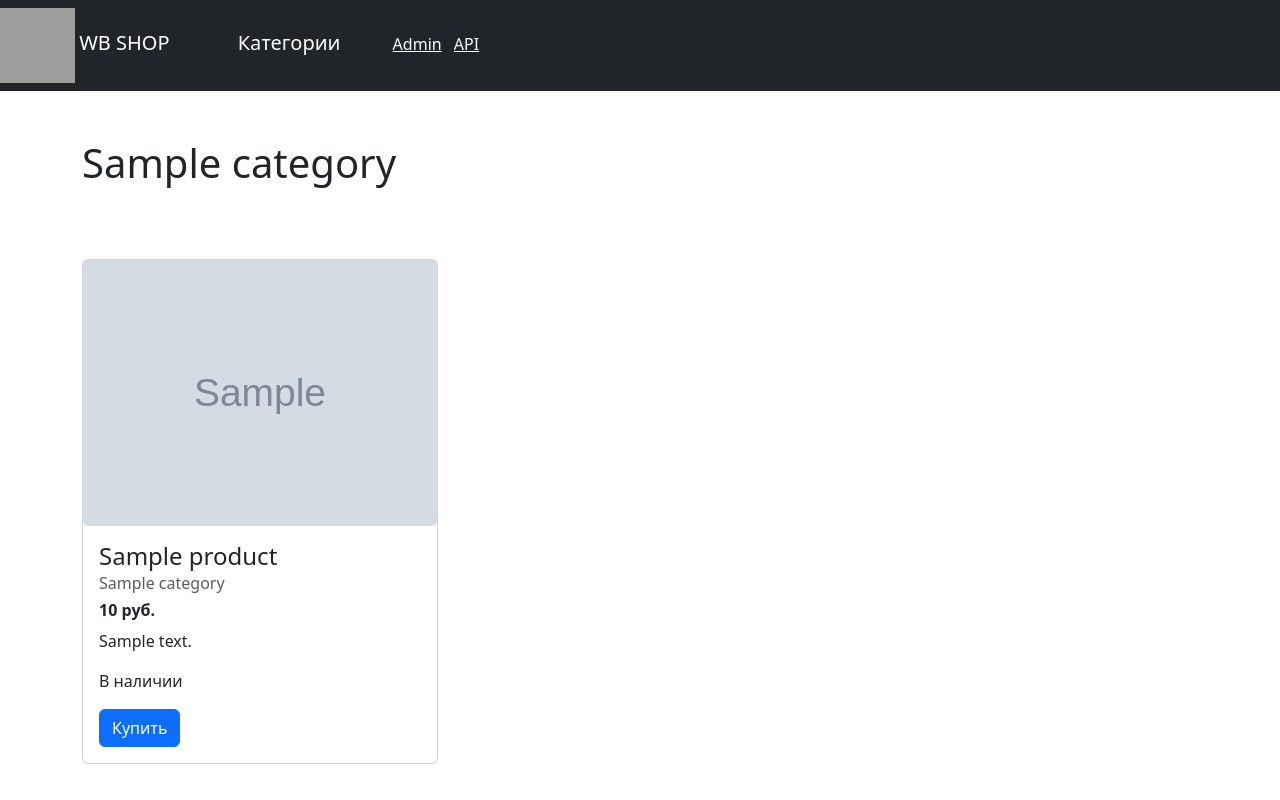
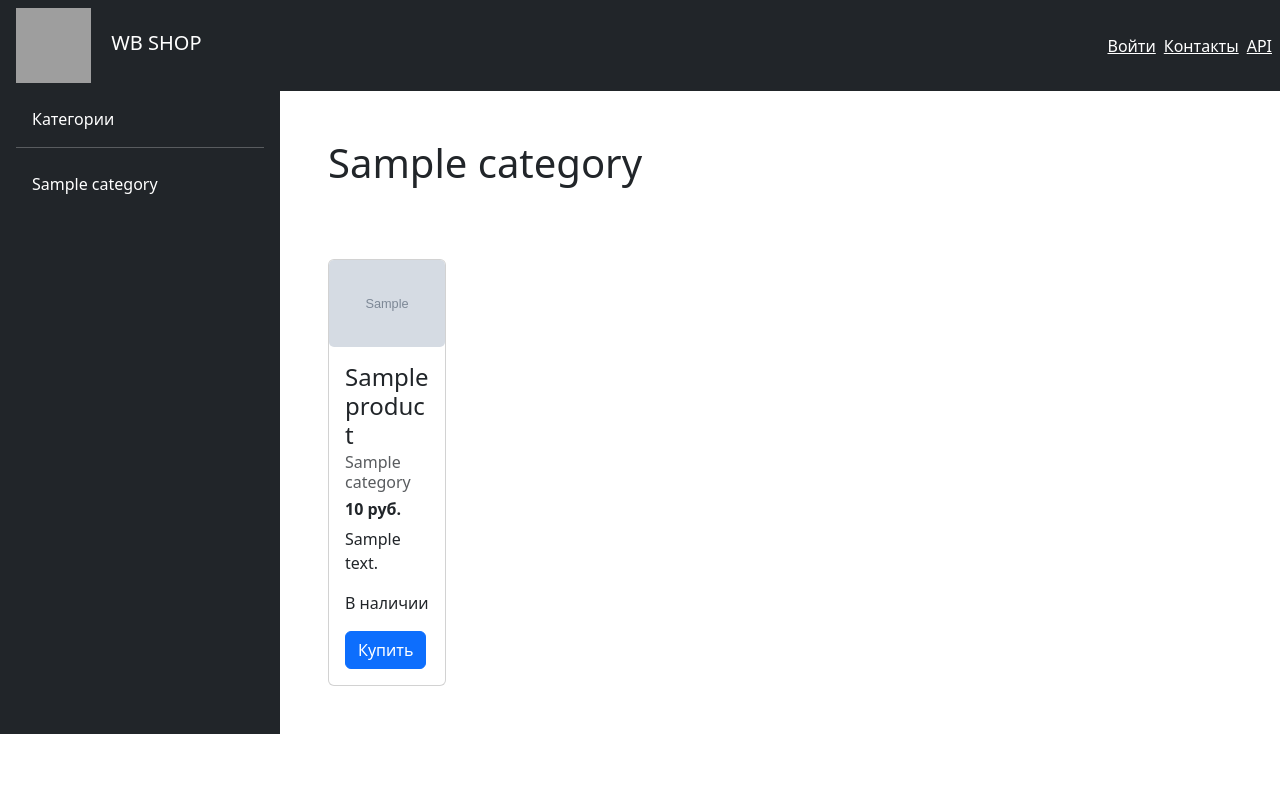
Before and after one commit to striki23/WB_shop, a Django app: a page that uses templates/base.html in a window 1280 px wide. Run offline with Django 4.2, Linux system fonts and the light colour scheme; tables that the repository leaves empty hold one stand-in row (values such as "Sample post"); grey boxes marked "Sample" are stand-in pictures; some libraries are stand-ins or nearby versions; grey boxes are pictures that could not be loaded.

Commit message:
дadd ышÐ sidebar with categories

```diff
--- a/shop/admin.py
+++ b/shop/admin.py
@@ -4,6 +4,7 @@ from .models import Category, Product
 
 class ProductAdmin(admin.ModelAdmin):
     list_display = ('title', 'price', 'category', 'is_available')
+    readonly_fields = ('time_create',)
 
 
 admin.site.register(Category)
--- a/shop/apps.py
+++ b/shop/apps.py
@@ -4,3 +4,4 @@ from django.apps import AppConfig
 class ShopConfig(AppConfig):
     default_auto_field = 'django.db.models.BigAutoField'
     name = 'shop'
+    verbose_name = 'Онлайн Магазин'
--- a/shop/models.py
+++ b/shop/models.py
@@ -1,11 +1,14 @@
 from django.db import models
+from django.utils.translation import gettext_lazy as _
 
 
 class Category(models.Model):
-    title = models.CharField(max_length=255, verbose_name='Название')
-    slug = models.SlugField(max_length=50, default='default_slug')
+    title = models.CharField(_('Название'), max_length=255)
+    slug = models.SlugField(max_length=50)
     time_create = models.DateTimeField(auto_now_add=True)
     time_update = models.DateTimeField(auto_now=True)
+
+# TODO как создать бэкап БД
 
     class Meta:
         verbose_name = 'Категория'
@@ -25,9 +28,15 @@ class Product(models.Model):
     time_create = models.DateTimeField(auto_now_add=True)
     time_update = models.DateTimeField(auto_now=True)
 
+# TODO добавить валидатор для названия image (from uuid import uuid4)
+# TODO ограничить допустимые форматы картинок
+# TODO ограничить размер и разрешение картинок
+# TODO проверка title(только рус, англ)
+
     class Meta:
         verbose_name = 'Товар'
         verbose_name_plural = 'Товары'
+        ordering = ('-is_available', '-time_create')
 
     def __str__(self):
         return self.title
--- /dev/null
+++ b/shop/templatetags/shop_tags.py
@@ -0,0 +1,10 @@
+from django import template
+import shop.models as models
+
+register = template.Library()
+
+
+@register.simple_tag()
+def get_categories():
+    categories = models.Category.objects.all()
+    return categories
--- a/shop/urls.py
+++ b/shop/urls.py
@@ -9,7 +9,6 @@ app_name = 'shop'
 urlpatterns = [
     path('', views.index, name='index'),
     path('<int:product_id>', views.single_product, name='single_product'),
-    path('categories/', views.categories, name='categories'),
     path('categories/<slug:category_slug>', views.single_category, name='single_category')
     # не понимаю до конца как он находит 'category_slug'
 ]
--- a/shop/views.py
+++ b/shop/views.py
@@ -5,11 +5,6 @@ from .models import Product, Category
 def index(request):
     products = Product.objects.all()
     return render(request, 'shop/products.html', context={'products': products})
-
-
-def categories(request):
-    all_categories = Category.objects.all()
-    return render(request, 'shop/categories.html', {'categories': all_categories})
 
 
 def single_category(request, category_slug):
--- a/templates/base.html
+++ b/templates/base.html
@@ -1,5 +1,6 @@
 <!doctype html>
 {% load static %}
+{% load shop_tags %}
 <html lang="en">
 <head>
     <link href="https://cdn.jsdelivr.net/npm/bootstrap@5.3.2/dist/css/bootstrap.min.css" rel="stylesheet" integrity="sha384-T3c6CoIi6uLrA9TneNEoa7RxnatzjcDSCmG1MXxSR1GAsXEV/Dwwykc2MPK8M2HN" crossorigin="anonymous">
@@ -12,21 +13,41 @@
         {% endblock %}
     </title>
 </head>
-<body>
-    <nav class="navbar navbar-dark bg-dark">
+
+<nav class="navbar navbar-dark bg-dark">
         <div>
-            <a href="{% url 'shop:index' %}" class="nav-item"><img src="{% static 'images/logo1.png' %}" width="75" height="75"></a>
+            <a href="{% url 'shop:index' %}" class="nav-item mx-3"><img src="{% static 'images/logo1.png' %}" width="75" height="75"></a>
             <a href="{% url 'shop:index' %}" class="navbar-brand mr-5">WB SHOP</a>
-            <a href="{% url 'shop:categories' %}" class="navbar-brand mx-5">Категории</a>
-            <span class="navbar-text">
-                <a href="" class="me-2" target="_blank">Admin</a>
-                <a href="" target="_blank">API</a>
-            </span>
         </div>
-    </nav>
-    <main class="container">
+        <div class="nav justify-content-end">
+            <a href="" class="me-2 text-bg-dark">Войти</a>
+            <a href="" class="me-2 text-bg-dark">Контакты</a>
+            <a href="" class="me-2 text-bg-dark" target="_blank" >API</a>
+        </div>
+
+</nav>
+
+<main class="d-flex flex-nowrap">
+<!-- Sidebar слева -->
+	<div class="d-flex flex-column flex-shrink-0 p-3 text-bg-dark" style="width: 280px;">
+      <a href="{% url 'shop:index' %}" class="navbar-brand mx-3">Категории</a>
+        {% get_categories as categories%}
+    <hr>
+
+    <ul class="nav nav-pills flex-column mb-auto">
+      {% for category in categories %}
+      <li class="nav-item mx-3 my-2">
+        <a href="{% url 'shop:single_category' category.slug %}" class="list-group-item">
+        {{ category.title }}</a>
+      </li>
+      {% endfor %}
+    </ul>
+
+    </div>
+<!-- Конец Sidebar'а -->
+    <div class="content-text mx-5 my-5">
         {% block content %}
         {% endblock %}
-    </main>
-</body>
+    </div>
+</main>
 </html>
--- a/templates/shop/products.html
+++ b/templates/shop/products.html
@@ -19,7 +19,7 @@
         {% if product.is_available %}
           <p class="card-text">В наличии</p>
         {% else %}
-          <p class="card-text">Недоступен к заказу</p>
+          <p class="text-danger mb-2">Недоступен к заказу</p>
         {% endif %}
         <a href="" class="btn btn-primary">Купить</a>
       </div>
--- a/templates/shop/single_category.html
+++ b/templates/shop/single_category.html
@@ -3,7 +3,7 @@
 {% block title %}Категории товаров: {{ category.title }}{% endblock %}
 
 {% block content %}
-<h1 class="mt-5">{{ category.title }}</h1>
+<h1 >{{ category.title }}</h1>
 
 <div class="row row-cols-1 row-cols-md-3 g-4 mt-5">
   {% for product in products_in_cat %}
```
Also changed, not shown: templates/shop/categories.html (deleted, +0 -12 lines), templates/shop/single_product.html (+4 -3 lines), shop/templatetags/__init__.py (added), 1 other file.
